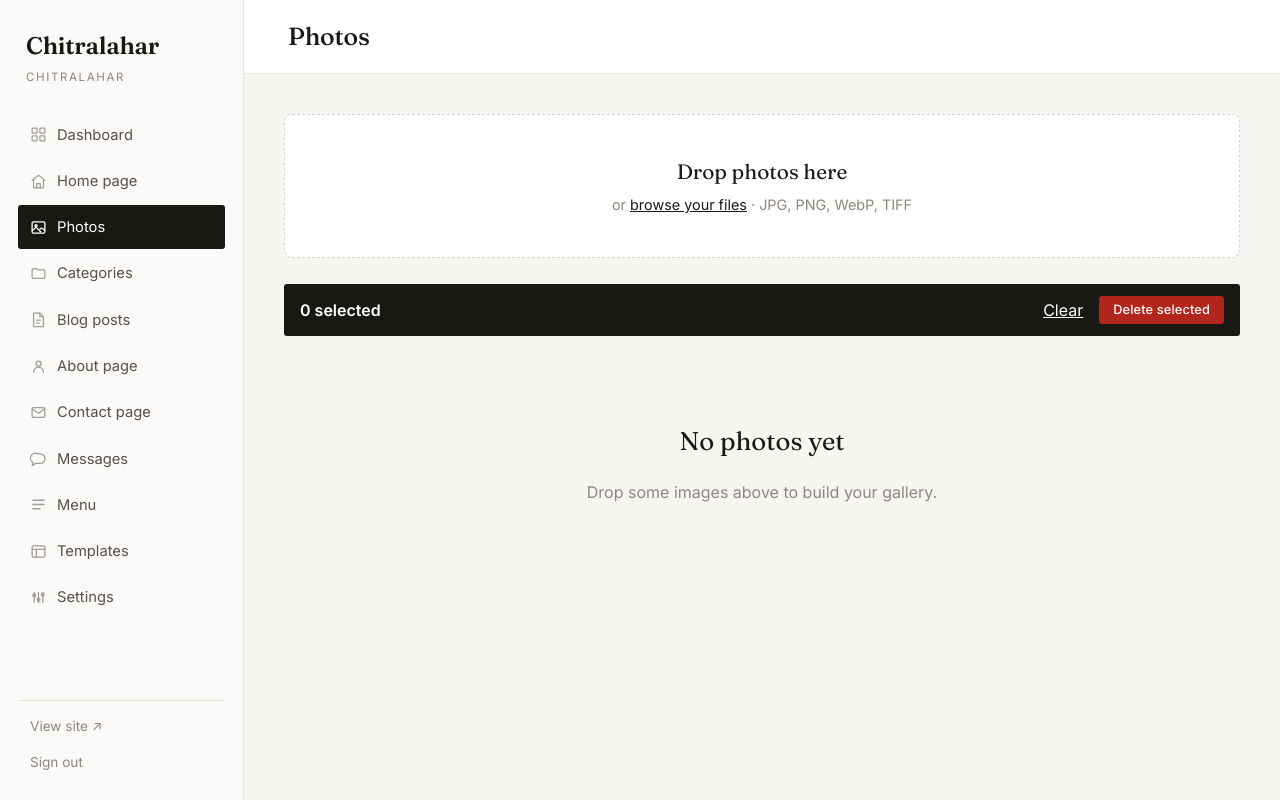
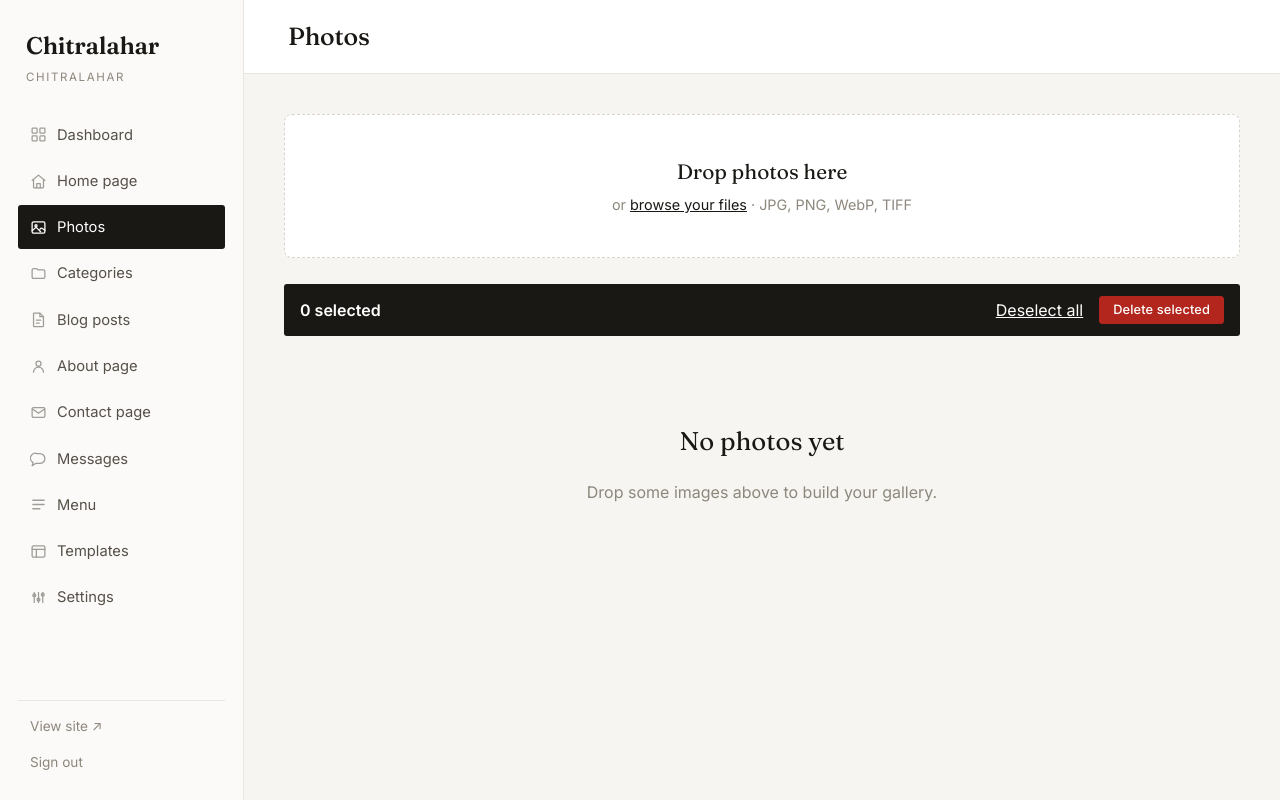
Before and after one commit to subbajeu/chitralahar, a Flask app: page /admin/photos in a window 1280 px wide. Run offline with Flask 3, Linux system fonts and the light colour scheme; the visitor is signed in with stand-in values (Sample User, id 1); data comes from the database, SQL or seed files in the repository; data that the repository does not hold is empty; some libraries are stand-ins or nearby versions.

Commit message:
feat(admin): clearer Deselect all in the photo selection bar
Rename the Clear link and hide Select all while every photo in the view
is already selected.

Co-Authored-By: Claude Opus 5.5 <noreply@anthropic.com>

```diff
--- a/chitralahar/static/js/admin.js
+++ b/chitralahar/static/js/admin.js
@@ -98,6 +98,9 @@
     bar.hidden = selected.size === 0;
     var c = document.getElementById("selCount");
     if (c) c.textContent = selected.size + " selected";
+    var all = document.getElementById("selAll");
+    if (all) all.style.display =
+      selected.size && selected.size === document.querySelectorAll("#photoGrid .photo-tile").length ? "none" : "";
   }
 
   /* ----- Photo multi-select (click the image) ----- */
--- a/chitralahar/templates/admin/photos.html
+++ b/chitralahar/templates/admin/photos.html
@@ -151,7 +151,7 @@
         </select>
       </label>
       {% endif %}
-      <button type="button" class="linklike" id="selClear">Clear</button>
+      <button type="button" class="linklike" id="selClear">Deselect all</button>
       <button type="button" class="btn btn-sm sel-delete" id="selDelete"
               data-url="{{ url_for('admin.photos_delete') }}">Delete selected</button>
     </div>
```
